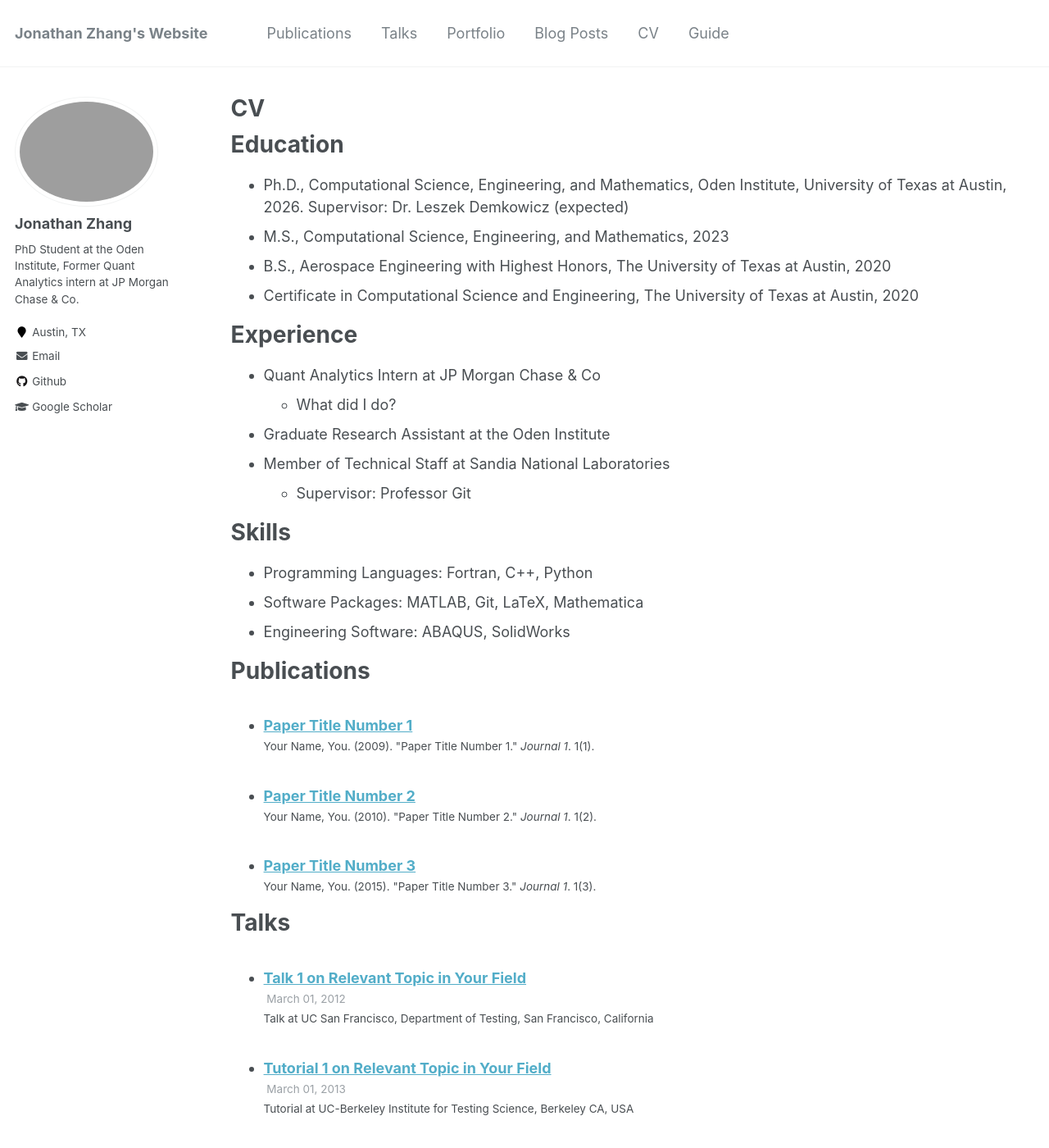
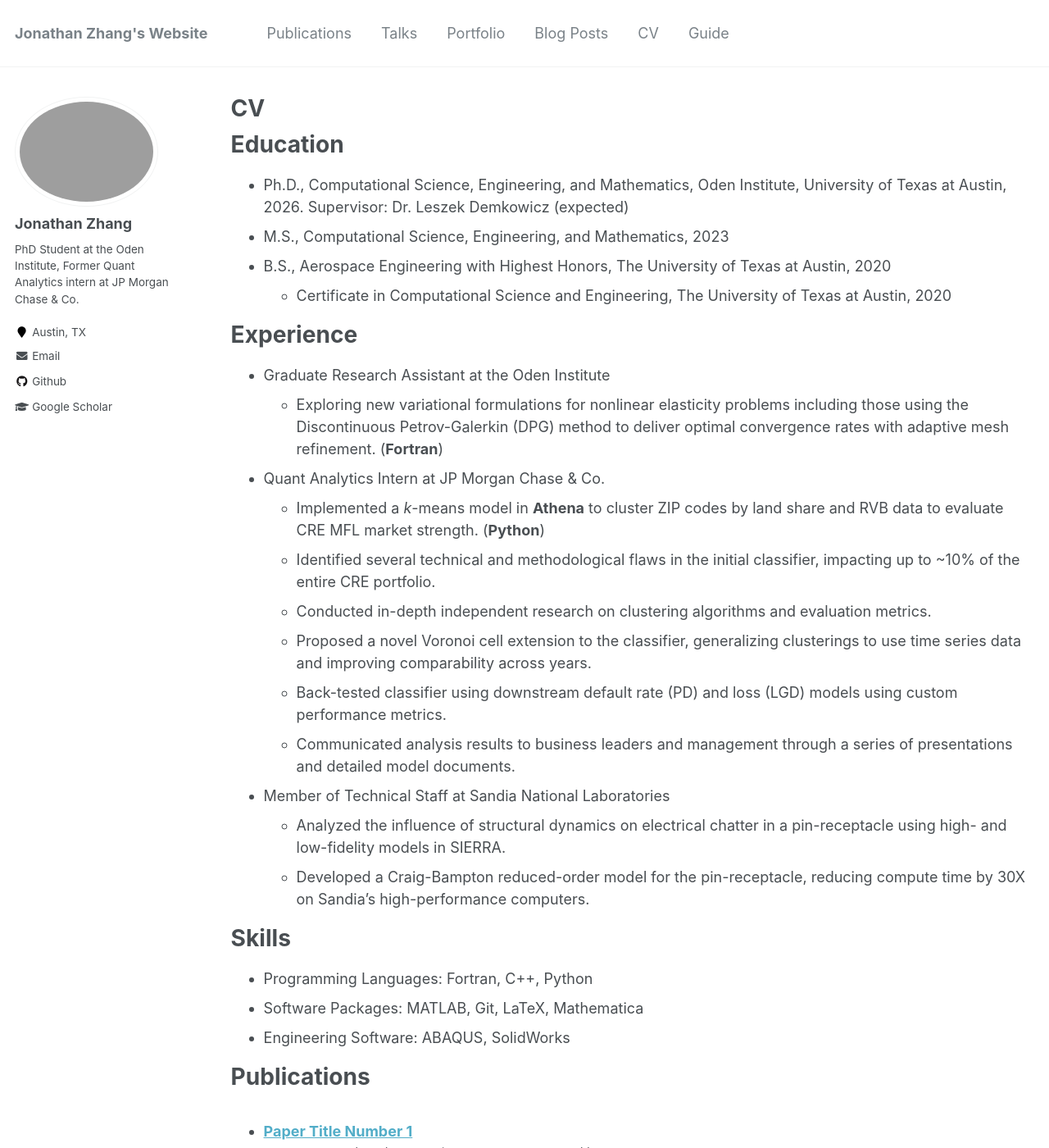
Before and after one commit to jdz357/jdz357.github.io, a Jekyll site: the page built from _pages/cv.md, in a window 1280 px wide and 1400 px high. Shown: the whole window at 82% size. Built offline with Jekyll 4.4.1, drawn with Linux system fonts in a browser that asks for light colours.

Commit message:
update cv

```diff
--- a/_pages/cv.md
+++ b/_pages/cv.md
@@ -14,16 +14,26 @@ Education
 * Ph.D., Computational Science, Engineering, and Mathematics, Oden Institute, University of Texas at Austin, 2026. Supervisor: Dr. Leszek Demkowicz (expected)
 * M.S., Computational Science, Engineering, and Mathematics, 2023
 * B.S., Aerospace Engineering with Highest Honors, The University of Texas at Austin, 2020
-* Certificate in Computational Science and Engineering, The University of Texas at Austin, 2020
+  * Certificate in Computational Science and Engineering, The University of Texas at Austin, 2020
 
 
 Experience
 ======
-* Quant Analytics Intern at JP Morgan Chase & Co
-  * What did I do?
+
 * Graduate Research Assistant at the Oden Institute
+  * Exploring new variational formulations for nonlinear elasticity problems including those using the Discontinuous Petrov-Galerkin (DPG) method to deliver optimal convergence rates with adaptive mesh refinement. (**Fortran**)
+
+* Quant Analytics Intern at JP Morgan Chase & Co.
+  * Implemented a _k_-means model in **Athena** to cluster ZIP codes by land share and RVB data to evaluate CRE MFL market strength. (**Python**)
+  * Identified several technical and methodological flaws in the initial classifier, impacting up to ~10% of the entire CRE portfolio.
+  * Conducted in-depth independent research on clustering algorithms and evaluation metrics.
+  * Proposed a novel Voronoi cell extension to the classifier, generalizing clusterings to use time series data and improving comparability across years.
+  * Back-tested classifier using downstream default rate (PD) and loss (LGD) models using custom performance metrics.
+  * Communicated analysis results to business leaders and management through a series of presentations and detailed model documents.
+
 * Member of Technical Staff at Sandia National Laboratories
-  * Supervisor: Professor Git
+  * Analyzed the influence of structural dynamics on electrical chatter in a pin-receptacle using high- and low-fidelity models in SIERRA.
+  * Developed a Craig-Bampton reduced-order model for the pin-receptacle, reducing compute time by 30X on Sandia’s high-performance computers.
 
 
 Skills
```
Also changed, not shown: _pages/about.md (+1 -1 lines).
